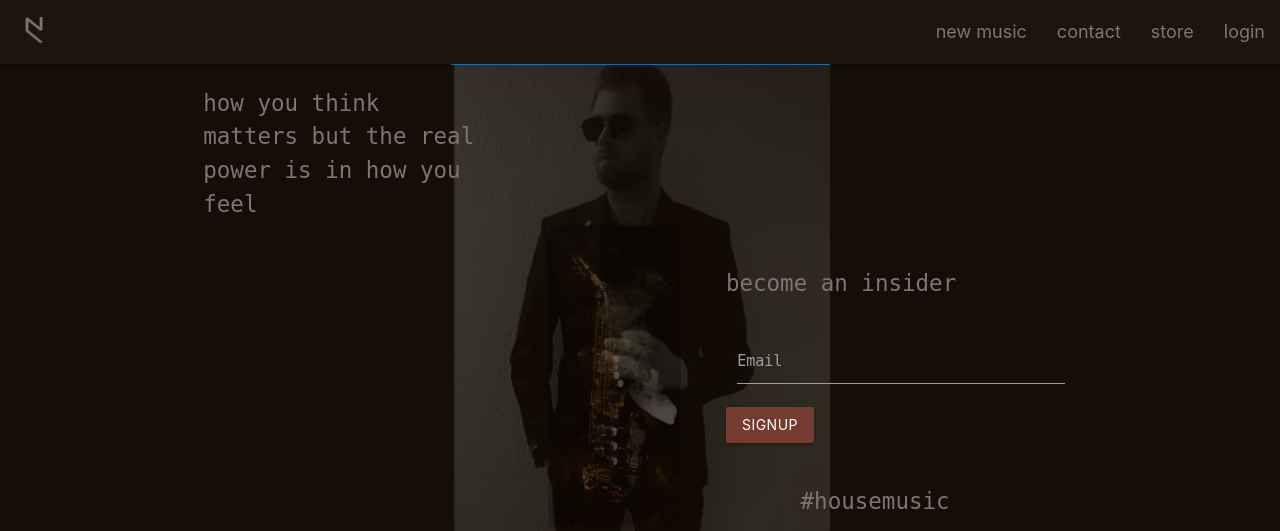
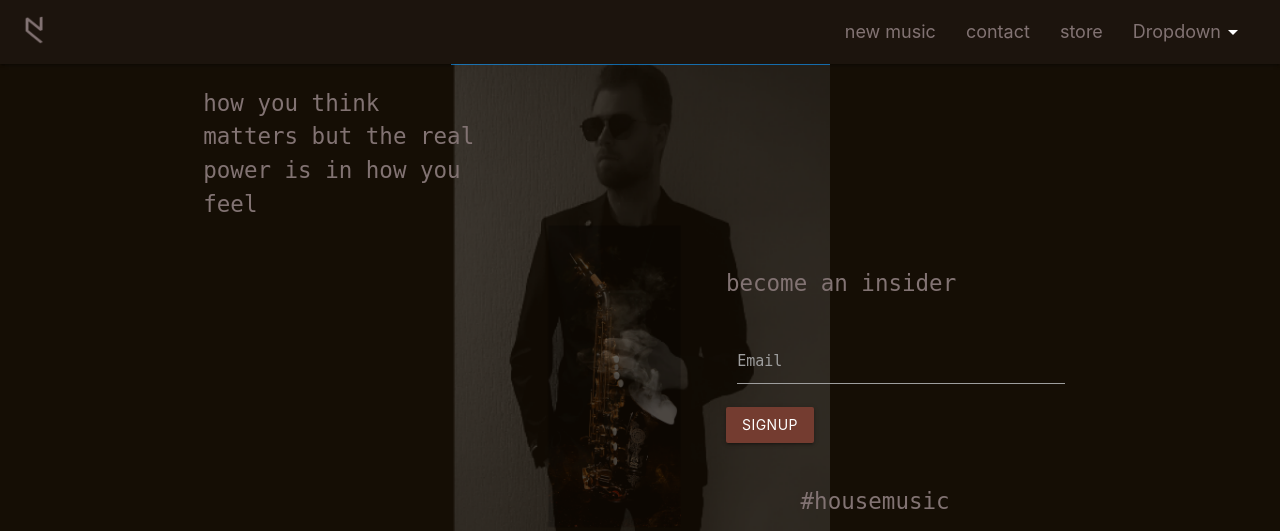
Before and after one commit to nno24/nikolay-cranner-official, a Django app: page / in a window 1280 px wide. Shown: the top 531 px of the page. Run offline with Django 4.2, Linux system fonts and the light colour scheme; some libraries are stand-ins or nearby versions.

Commit message:
added dropdown to base

```diff
--- a/nc/settings.py
+++ b/nc/settings.py
@@ -65,8 +65,10 @@ ROOT_URLCONF = 'nc.urls'
 TEMPLATES = [
     {
         'BACKEND': 'django.template.backends.django.DjangoTemplates',
-        'DIRS': [os.path.join(BASE_DIR, 'templates')],
-        'DIRS': [os.path.join(BASE_DIR, 'templates', 'allauth')],
+        'DIRS': [
+            os.path.join(BASE_DIR, 'templates'),
+            #os.path.join(BASE_DIR, 'templates', 'allauth'),
+        ],
         'APP_DIRS': True,
         'OPTIONS': {
             'context_processors': [
--- a/static/js/script.js
+++ b/static/js/script.js
@@ -25,11 +25,17 @@ document.addEventListener('DOMContentLoaded', function() {
     var instances = M.Sidenav.init(elems, {});
   });
 
-  //Initialize modals
+//Initialize modals
 document.addEventListener('DOMContentLoaded', function() {
     var elems = document.querySelectorAll('.modal');
     var instances = M.Modal.init(elems, {'dismissible': true, 'opacity': 0.65});
   });
+
+ //Initialize dropdown for login / signup etc
+document.addEventListener('DOMContentLoaded', function() {
+  var elems = document.querySelectorAll('.dropdown-trigger');
+  var instances = M.Dropdown.init(elems, {});
+});
 
 //Auto fill hidden form for submitting order to database...
 document.addEventListener('DOMContentLoaded', function autoFillOrderForm() {
--- a/templates/base.html
+++ b/templates/base.html
@@ -14,6 +14,13 @@
 <body>
   {% block page_header %}
   <header>
+    <!-- Dropdown Structure -->
+    <ul id="dropdown1" class="dropdown-content">
+      <li><a href="#!">one</a></li>
+      <li><a href="#!">two</a></li>
+      <li class="divider"></li>
+      <li><a href="#!">three</a></li>
+    </ul>
     <nav>
         <div class="nav-wrapper nc-header-footer">
           <a href="{% url 'home' %}" class="brand-logo left">
@@ -24,7 +31,8 @@
             <li><a href="{% url 'music' %}">new music</a></li>
             <li><a href="{% url 'contact' %}">contact</a></li>
             <li><a href="{% url 'store' %}">store</a></li>
-            <li><a href="{% url 'login' %}">login</a></li>
+            <li><a class="dropdown-trigger" href="#!" data-target="dropdown1">Dropdown<i class="material-icons right">arrow_drop_down</i></a></li>
+            </li>
           </ul>
         </div>
       </nav>
@@ -32,7 +40,7 @@
         <li><a href="{% url 'music' %}">new music</a></li>
         <li><a href="{% url 'contact' %}">contact</a></li>
         <li><a href="{% url 'store' %}">store</a></li>
-        <li><a href="{% url 'login' %}">login</a></li>
+        <li><a class="dropdown-trigger" href="#!" data-target="dropdown1">Dropdown<i class="material-icons right">arrow_drop_down</i></a></li>
       </ul>
   </header>
   {% endblock %}
```
